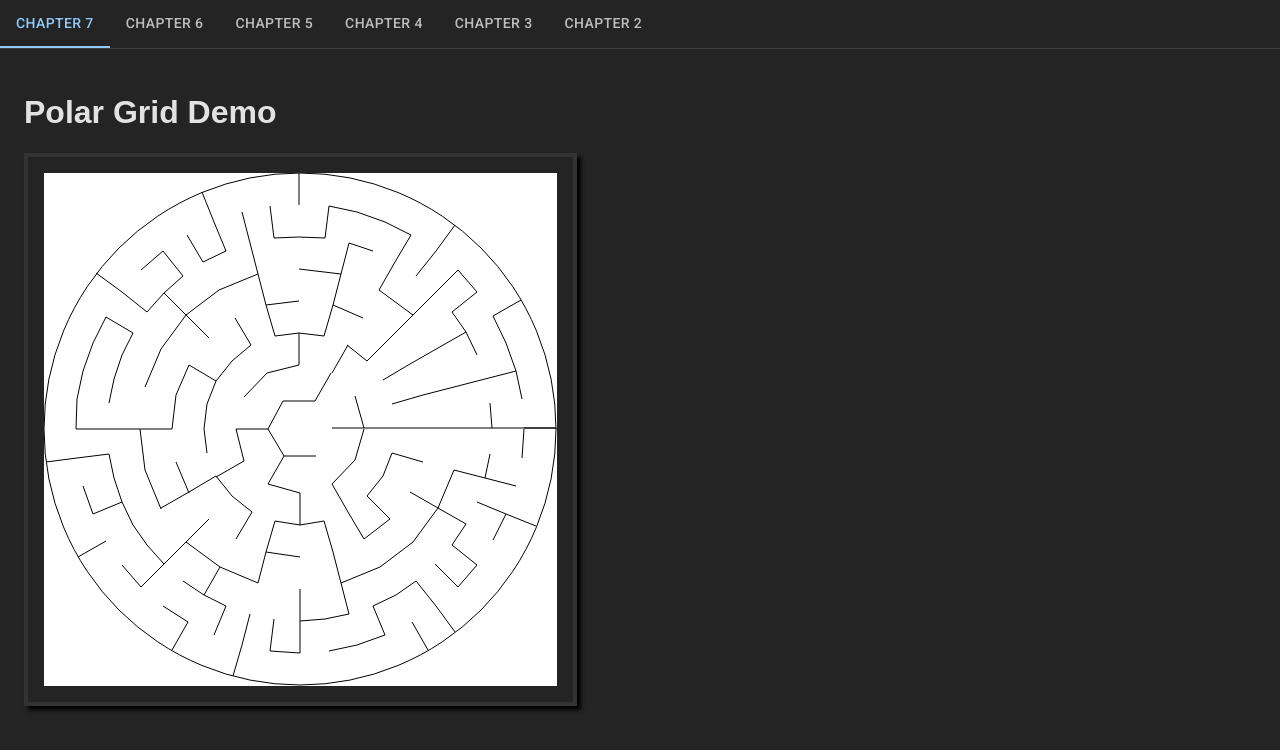
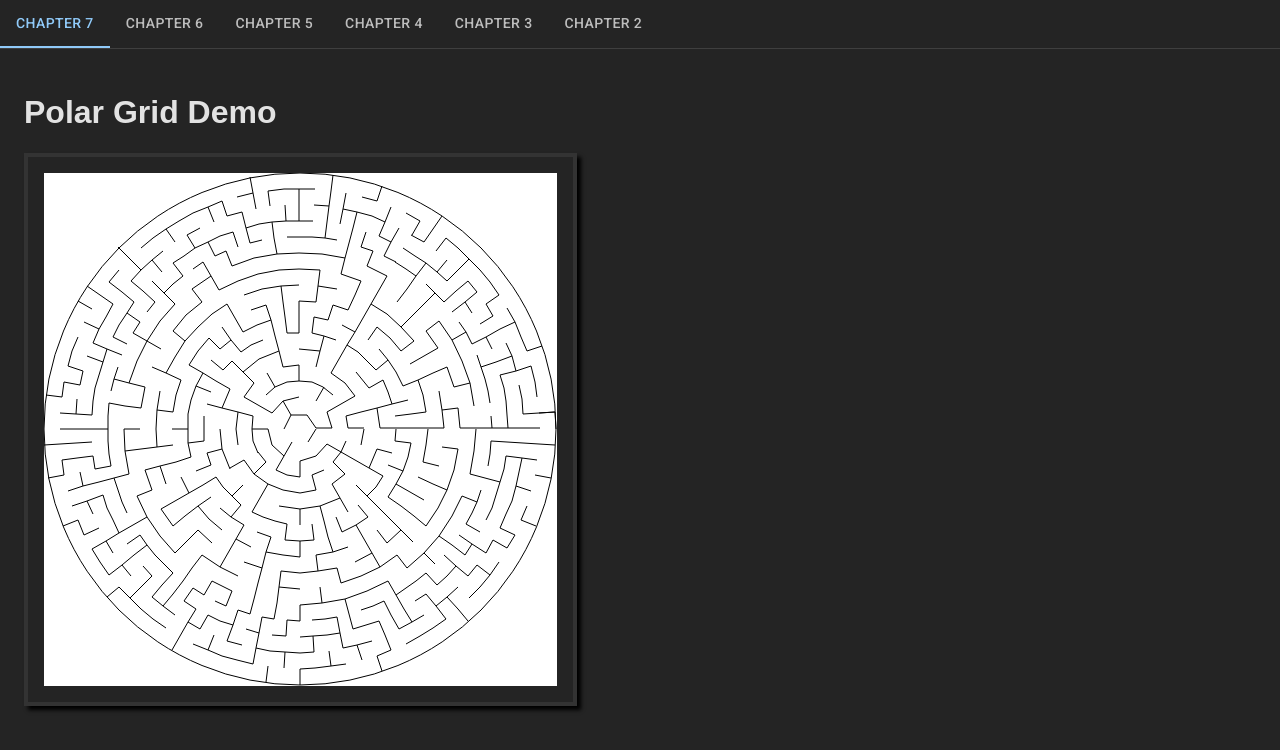
Before and after one commit to onsubmit/mazes-app, a React (Vite) app: page / in a window 1280 px wide. Shown: the top 750 px of the page. Built offline with nearby package versions, Linux system fonts and the light colour scheme.

Commit message:
Fix polar grid boundary

```diff
--- a/src/components/chapters/chapter07.tsx
+++ b/src/components/chapters/chapter07.tsx
@@ -3,13 +3,13 @@ import PolarGrid from '../../grids/polarGrid';
 import Canvas from '../canvas';
 
 export default function Chapter07() {
-  const polarGrid = PolarGrid.create(8);
+  const polarGrid = PolarGrid.create(16);
   new RecursiveBacktracker().execute(polarGrid);
   return (
     <>
       <h1>Polar Grid Demo</h1>
       <div className="row">
-        <Canvas grid={polarGrid}></Canvas>
+        <Canvas grid={polarGrid} cellSize={16}></Canvas>
       </div>
     </>
   );
--- a/src/grids/grid.ts
+++ b/src/grids/grid.ts
@@ -55,7 +55,9 @@ export default abstract class Grid<T extends Cell> {
 
   abstract toString(): string;
 
-  get = (row: number, column: number): T | undefined => this._grid[row]?.[column];
+  get(row: number, column: number): T | undefined {
+    return this._grid[row]?.[column];
+  }
 
   getOrThrow = (row: number, column: number): T => {
     const cell = this.get(row, column);
@@ -65,6 +67,8 @@ export default abstract class Grid<T extends Cell> {
 
     return cell;
   };
+
+  getRow = (row: number): Row<T> | undefined => this._grid[row];
 
   getRowOrThrow = (row: number): Row<T> => {
     const r = this._grid[row];
--- a/src/grids/polarGrid.ts
+++ b/src/grids/polarGrid.ts
@@ -1,6 +1,6 @@
 import CanvasRenderingContextHelper from '../canvasRenderingContextHelper';
 import PolarCell from '../cells/polarCell';
-import { cos, sin, twoPi } from '../math';
+import { cos, modulo, sin, twoPi } from '../math';
 import { randomInteger } from '../random';
 import Grid, { CellCallback, Row } from './grid';
 
@@ -49,6 +49,15 @@ export default class PolarGrid extends Grid<PolarCell> {
       parent.outward.push(cell);
       cell.inward = parent;
     });
+  }
+
+  override get(row: number, column: number): PolarCell | undefined {
+    if (row < 0 || row >= this._rows) {
+      return;
+    }
+
+    const r = this.getRow(row);
+    return r?.[modulo(column, r?.length)];
   }
 
   override getCellBackgroundColor(_cell: PolarCell): string | void {
--- a/src/math.ts
+++ b/src/math.ts
@@ -1,3 +1,4 @@
 export const twoPi = 2 * Math.PI;
 export const cos = Math.cos;
 export const sin = Math.sin;
+export const modulo = (a: number, b: number) => ((a % b) + b) % b;
```
